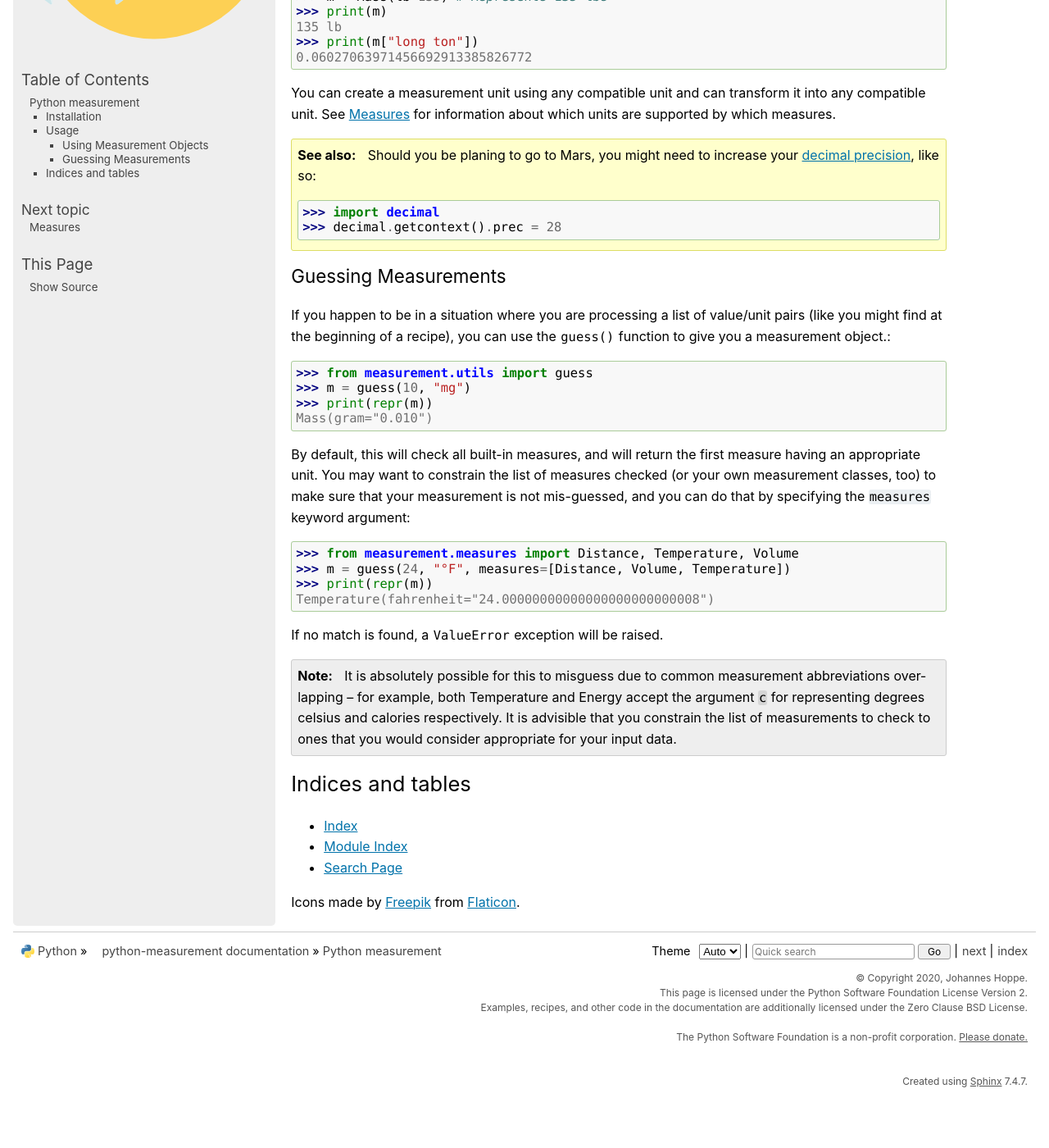
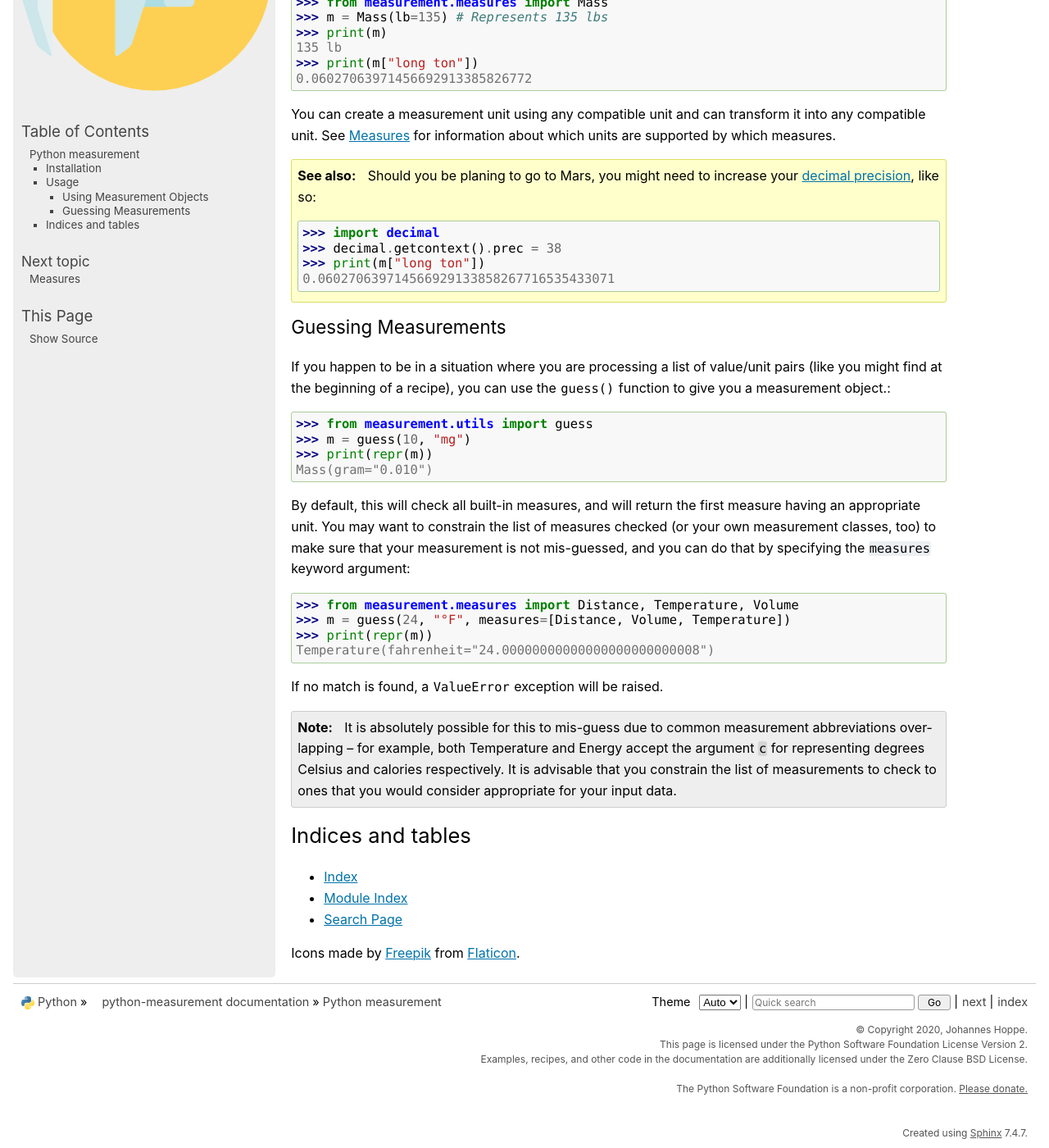
Before and after one commit to coddingtonbear/python-measurement, a Sphinx documentation site: the page built from docs/index.rst, in a window 1280 px wide and 1400 px high, scrolled down 973 px. Shown: the whole window at 82% size. Built offline with Sphinx 7.4.7, drawn with Linux system fonts in a browser that asks for light colours; the version number could not be read and is left out; before the commit the page ends 2310 px from its top, so only the background shows below that; some of the changed text lies outside the part shown.

```diff
--- a/docs/custom_measures.rst
+++ b/docs/custom_measures.rst
@@ -1,7 +1,7 @@
 Custom Measures
 ===============
 
-API reference
+API Reference
 -------------
 
 .. inheritance-diagram:: measurement.base
--- a/docs/index.rst
+++ b/docs/index.rst
@@ -45,7 +45,9 @@ units are supported by which measures.
     .. code-block:: python
 
         >>> import decimal
-        >>> decimal.getcontext().prec = 28
+        >>> decimal.getcontext().prec = 38
+        >>> print(m["long ton"])
+        0.060270639714566929133858267716535433071
 
 .. _decimal precision: https://docs.python.org/3.8/library/decimal.html
 
@@ -79,10 +81,10 @@ the ``measures`` keyword argument:
 If no match is found, a :class:`ValueError` exception will be raised.
 
 .. note::
-   It is absolutely possible for this to misguess due to common measurement
+   It is absolutely possible for this to mis-guess due to common measurement
    abbreviations overlapping -- for example, both Temperature and Energy
-   accept the argument ``c`` for representing degrees celsius and calories
-   respectively.  It is advisible that you constrain the list of measurements
+   accept the argument ``c`` for representing degrees Celsius and calories
+   respectively.  It is advisable that you constrain the list of measurements
    to check to ones that you would consider appropriate for your input data.
 
 
```
Also changed, not shown: docs/measures.rst (+37 -4 lines).
